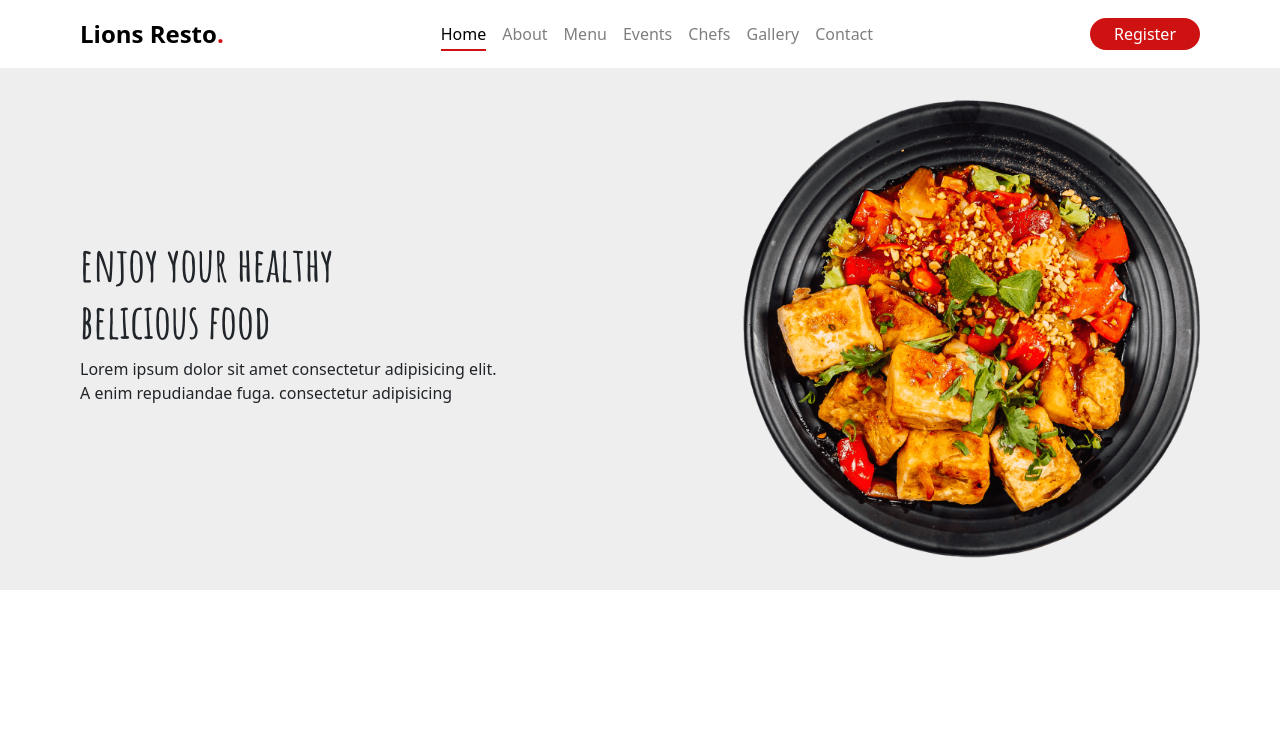
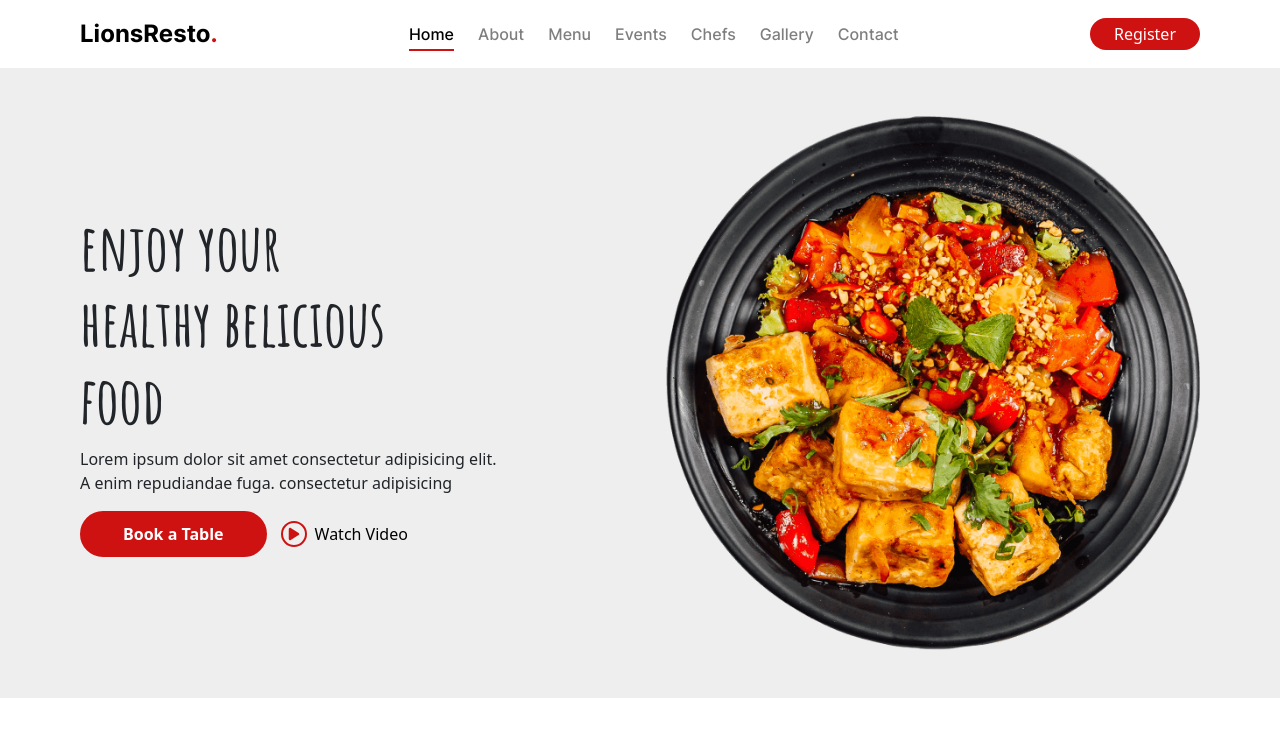
Before and after one commit to ie-orphane/final_project_dom_elyatime_ilyass, a website: page index.html in a window 1280 px wide. Drawn offline with nearby package versions, Linux system fonts and the light colour scheme.

Commit message:
hero section completed

```diff
--- a/index.html
+++ b/index.html
@@ -10,9 +10,10 @@
 
 <body class="font-default">
     <header class="m-auto w-87.5 d-flex py-4 justify-content-between">
-        <a class="text-decoration-none text-black fs-4 fw-bold" href="">Lions Resto<span class="text--red">.</span></a>
+        <a class="text-decoration-none text-black fs-4 fw-bold font-primary" href="">LionsResto<span
+                class="text--red">.</span></a>
         <nav class="m-auto closed">
-            <div class="navbar-container d-flex flex-column flex-lg-row gap-4">
+            <div class="navbar-container d-flex flex-column flex-lg-row gap-6 font-primary">
                 <a class="text-decoration-none text-black opacity-50 active fw-medium" href="#top">Home</a>
                 <a class="text-decoration-none text-black opacity-50 fw-medium" href="#about">About</a>
                 <a class="text-decoration-none text-black opacity-50 fw-medium" href="#menu">Menu</a>
@@ -87,15 +88,34 @@
 
     <main>
         <!--& hero section : start -->
-        <section class="bg--grey py-8">
-            <div class="m-auto w-87.5 d-flex flex-column-reverse flex-lg-row align-items-center justify-content-between gap-lg-0 gap-10">
-                <div class="w-lg-37.5 d-flex flex-column align-items-center align-items-lg-start text-center text-lg-start">
-                    <h1 class="font-secondary fw-bold w-62.5 fs-0">enjoy your healthy belicious food</h1>
-                    <p>Lorem ipsum dolor sit amet consectetur adipisicing elit. A enim repudiandae fuga. consectetur adipisicing</p>
+        <section id="hero" class="bg--grey py-12">
+            <div
+                class="m-auto w-87.5 d-flex flex-column-reverse flex-lg-row align-items-center justify-content-between gap-lg-0 gap-10">
+                <div
+                    class="w-lg-37.5 d-flex flex-column align-items-center align-items-lg-start text-center text-lg-start">
+                    <h1 class="font-secondary fw-bold w--50 fs-32px w-lg-75 fs-lg-64px">enjoy your healthy belicious food</h1>
+                    <p>Lorem ipsum dolor sit amet consectetur adipisicing elit. A enim repudiandae fuga. consectetur
+                        adipisicing</p>
+                    <div class="d-flex gap-2">
+                        <a href="#contact" class="text-decoration-none text-white bg--red py-2 px-10 rounded-5">
+                            Book a Table
+                        </a>
+                        <button class="d-flex align-items-center border-0 bg-transparent gap-2 fw-medium" type="button">
+                            <i
+                                class="w-h-26px border border-2 rounded-circle d-grid place-items-center border--red text--red">
+                                <svg xmlns="http://www.w3.org/2000/svg" fill="currentcolor" height="14" width="14"
+                                    viewBox="0 0 384 512">
+                                    <path
+                                        d="M73 39c-14.8-9.1-33.4-9.4-48.5-.9S0 62.6 0 80V432c0 17.4 9.4 33.4 24.5 41.9s33.7 8.1 48.5-.9L361 297c14.3-8.7 23-24.2 23-41s-8.7-32.2-23-41L73 39z" />
+                                </svg>
+                            </i>
+                            Watch Video
+                        </button>
+                    </div>
                 </div>
 
                 <div class="d-flex justify-content-lg-end">
-                    <img class="w--100 w-lg-75" src="./public/images/hero-img.png" alt="hero image">
+                    <img class="w--100 w-lg-87.5" src="./public/images/hero-img.png" alt="hero image">
                 </div>
             </div>
         </section>
--- a/public/js/app.js
+++ b/public/js/app.js
@@ -12,6 +12,13 @@ const navbar_toggle = () => {
 
 navbarOpen.addEventListener('click', navbar_toggle)
 navbarClose.addEventListener('click', navbar_toggle)
+
+document.querySelectorAll('nav a').forEach(link => {
+    link.addEventListener('click', () => {
+        document.querySelector('nav .active').classList.toggle('active')
+        link.classList.toggle('active')
+    })
+})
 //~ navbar : end
 
 //^ register modal : start
--- /dev/null
+++ b/src/sass/_classes.sass
@@ -0,0 +1,32 @@
+.bg--light
+    background-color: rgba(255, 255, 255, .875)
+
+.fs-32px
+    font-size: 32px
+
+.w--50
+    width: 50%
+.w-62\.5
+    width: 62.5%
+.w-87\.5
+    width: 87.5%
+.w--100
+    width: 100%
+
+.w-h-26px
+    width: 26px
+    height: 26px
+
+.place-items-center
+    place-items: center
+
+@media ( min-width: 1024px )
+    .w-lg-37\.5
+        width: 37.5%
+    .w-lg-75
+        width: 75% !important
+    .w-lg-87\.5
+        width: 87.5% !important
+
+    .fs-lg-64px
+        font-size: 64px
--- a/src/sass/_variables.sass
+++ b/src/sass/_variables.sass
@@ -13,25 +13,3 @@ $spacers: (0: 0)
     $spacers: map-merge($spacers, ($i: $i * $spacer))
 
 $position-values: ( 0: 0, 25: 25%, 50: 50%, 100: 100% )
-
-.w-87\.5
-    width: 87.5%
-
-.bg--light
-    background-color: rgba(255, 255, 255, .875)
-
-.w--100
-    width: 100%
-
-.w-62\.5
-    width: 62.5%
-
-.fs-0
-    font-size: calc(1.75rem + 1.5vw)
-
-@media ( min-width: 1024px )
-    .w-lg-37\.5
-        width: 37.5%
-
-    .w-lg-75
-        width: 75% !important
--- a/src/sass/app.sass
+++ b/src/sass/app.sass
@@ -1,4 +1,5 @@
 @import ./_variables
 @import ./_fonts
 @import ../../node_modules/bootstrap/scss/bootstrap.scss
+@import ./_classes
 @import ./_allModules
--- a/src/sass/modules/_hero.sass
+++ b/src/sass/modules/_hero.sass
@@ -0,0 +1,21 @@
+main
+    #hero
+        a[href="#contact"]
+            border: $red solid 3px
+            transition-property: transform, box-shadow
+            transition-timing-function: cubic-bezier(0.4, 0, 0.2, 1)
+            transition-duration: 500ms
+            font-weight: 600
+
+            &:hover
+                background: transparent !important
+                color: $red !important
+                transform: translateY(-0.075rem)
+                box-shadow: 0.1rem 0.1rem $red
+
+            &:active
+                transform: translate(0.075em, 0.075em)
+                box-shadow: none
+
+        button:hover
+            color: $red !important
```
Also changed, not shown: public/css/app.css, 1 other file.
